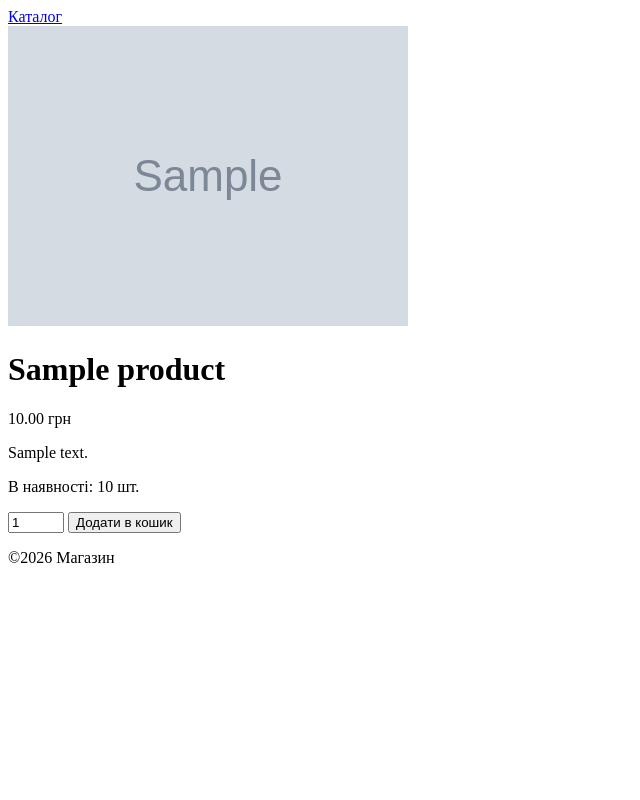
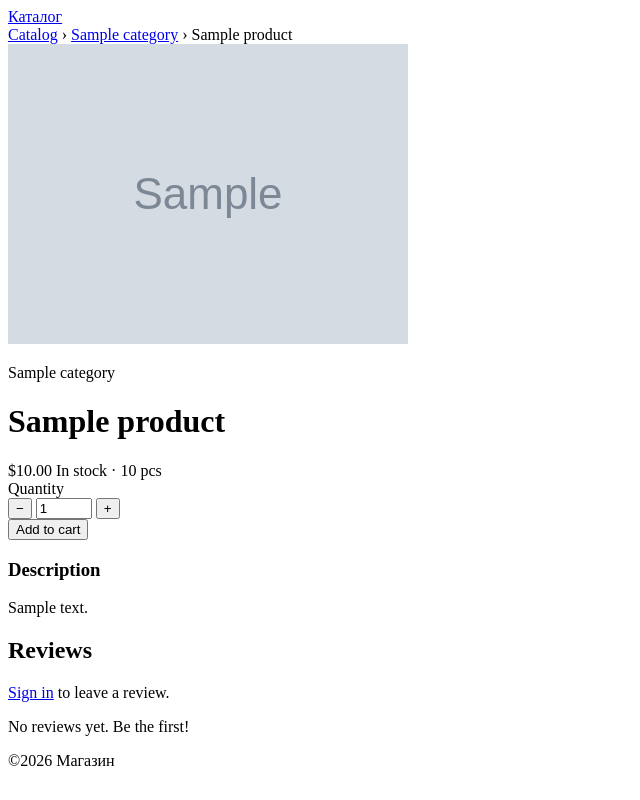
Before and after one commit to jeremyDev2/Store, a Django app: a page that uses products/templates/products/product_detail.html in a window 1280 px wide. Shown: the whole page, without its empty margins (0-640 px from the left). Run offline with Django 5.2, Linux system fonts and the light colour scheme; tables that the repository leaves empty hold one stand-in row (values such as "Sample post"); grey boxes marked "Sample" are stand-in pictures; parts of the project's set-up code (start-up, migrations or seed data) failed here and were passed over.

Commit message:
product detail page markup

```diff
--- a/products/templates/products/product_detail.html
+++ b/products/templates/products/product_detail.html
@@ -1,19 +1,106 @@
 {% extends 'base.html' %}
+{% load static %}
 
-{% block title %}{{ product.name }}{% endblock %}
+{% block title %}{{ product.name }} — Store{% endblock %}
+
+{% block extra_css %}
+<link rel="stylesheet" href="{% static 'css/products.css' %}">
+{% endblock %}
 
 {% block content %}
-<div>
-    <img src="{{ product.image.url }}" alt="{{ product.name }}">
-    <h1>{{ product.name }}</h1>
-    <p>{{ product.price }} грн</p>
-    <p>{{ product.description }}</p>
-    <p>В наявності: {{ product.stock }} шт.</p>
+<div class="detail-page">
 
-    <form method="post" action="{% url 'cart:add' product.id %}">
-        {% csrf_token %}
-        <input type="number" name="quantity" value="1" min="1" max="{{ product.stock }}">
-        <button type="submit">Додати в кошик</button>
-    </form>
+    <nav class="breadcrumb">
+        <a href="{% url 'products:product_list' %}">Catalog</a>
+        <span>›</span>
+        <a href="{% url 'products:product_list' %}?category={{ product.category.slug }}">{{ product.category.name }}</a>
+        <span>›</span>
+        <span>{{ product.name }}</span>
+    </nav>
+
+    <div class="detail-grid">
+
+        <div class="detail-img">
+            {% if product.image %}
+                <img src="{{ product.image.url }}" alt="{{ product.name }}">
+            {% else %}
+                <div class="detail-img-placeholder">No image</div>
+            {% endif %}
+        </div>
+
+        <div class="detail-info">
+            <p class="detail-category">{{ product.category.name }}</p>
+            <h1 class="detail-name">{{ product.name }}</h1>
+
+            <div class="detail-price-row">
+                <span class="detail-price">${{ product.price }}</span>
+                {% if product.stock > 0 %}
+                    <span class="detail-stock in-stock">In stock · {{ product.stock }} pcs</span>
+                {% else %}
+                    <span class="detail-stock out-stock">Out of stock</span>
+                {% endif %}
+            </div>
+
+            {% if product.stock > 0 %}
+            <form method="post" action="{% url 'orders:cart_add' product.id %}" class="add-form">
+                {% csrf_token %}
+                <div class="qty-row">
+                    <label for="quantity">Quantity</label>
+                    <div class="qty-control">
+                        <button type="button" class="qty-btn" onclick="changeQty(-1)">−</button>
+                        <input type="number" id="quantity" name="quantity" value="1" min="1" max="{{ product.stock }}" class="qty-input">
+                        <button type="button" class="qty-btn" onclick="changeQty(1)">+</button>
+                    </div>
+                </div>
+                <button type="submit" class="btn-add">Add to cart</button>
+            </form>
+            {% else %}
+            <button class="btn-add btn-disabled" disabled>Out of stock</button>
+            {% endif %}
+
+            <div class="detail-description">
+                <h3>Description</h3>
+                <p>{{ product.description }}</p>
+            </div>
+        </div>
+    </div>
+
+    <div class="reviews-block">
+        <div class="reviews-section">
+            <h2>Reviews {% if reviews %}({{ reviews|length }}){% endif %}</h2>
+            {% if user.is_authenticated %}
+                <a href="{% url 'reviews:add_review' product.id %}" class="btn-review">Write a review</a>
+            {% else %}
+                <p class="reviews-auth"><a href="{% url 'users:login' %}">Sign in</a> to leave a review.</p>
+            {% endif %}
+        </div>
+
+        {% if reviews %}
+        <div class="reviews-list">
+            {% for review in reviews %}
+            <div class="review-card">
+                <div class="review-head">
+                    <span class="review-author">{{ review.user.username }}</span>
+                    <span class="review-stars">{% for i in "12345" %}{% if forloop.counter <= review.rating %}★{% else %}☆{% endif %}{% endfor %}</span>
+                    <span class="review-date">{{ review.created_at|date:"d M Y" }}</span>
+                </div>
+                <p class="review-comment">{{ review.comment }}</p>
+            </div>
+            {% endfor %}
+        </div>
+        {% else %}
+        <p class="reviews-empty">No reviews yet. Be the first!</p>
+        {% endif %}
+    </div>
 </div>
+
+<script>
+function changeQty(delta) {
+    const input = document.getElementById('quantity');
+    const val = parseInt(input.value) + delta;
+    const max = parseInt(input.max);
+    input.value = Math.max(1, Math.min(max, val));
+}
+</script>
+
 {% endblock %}
```
